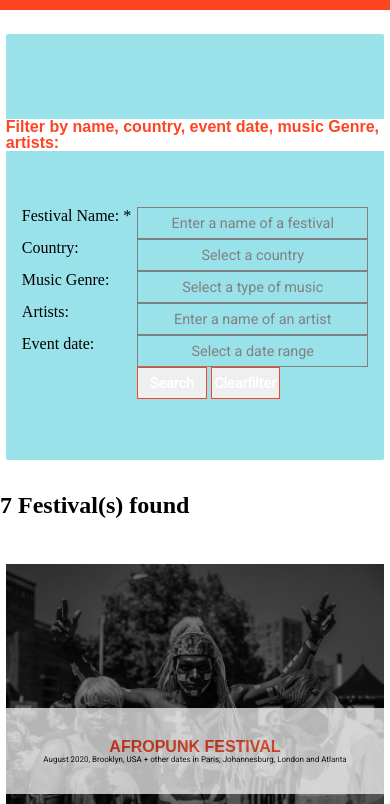
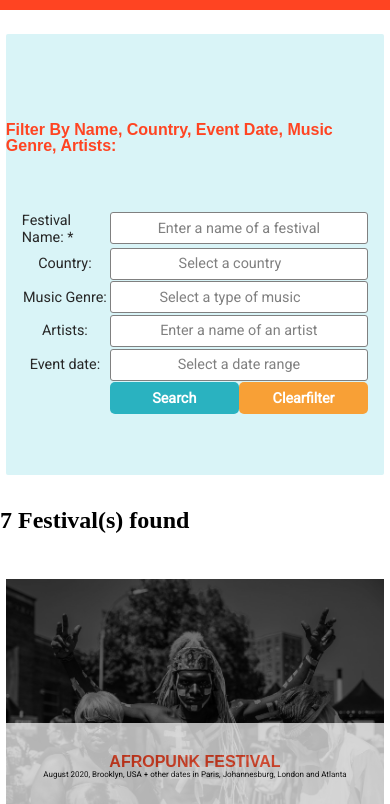
Before and after one commit to CalyCherkaoui/CapstoneProject-FestivallyYours, a website: page dist/result.html in a window 390 px wide. Shown: the part 40-844 px from the top of the page. Drawn offline with Linux system fonts and the light colour scheme; a web font is replaced by a local one.

Commit message:
finishing the styling and the responsiveness of the form section in the result page

```diff
--- a/scss/_config.scss
+++ b/scss/_config.scss
@@ -2,12 +2,13 @@
 $primary: #f42;
 $secondary: lighten($primary, 30%);
 $text-light: white;
-$text-shade: lighten(grey, 30%);
+$text-shade: lighten(rgb(97, 94, 94), 30%);
 $text-dark: #272727;
 $text-grey: gray;
 $nav-hover: white;
 $footer-dark: black;
 $footer-light: #272727;
+$form-grey:  	#D8D8D8;
 
 // other colors for use
 
--- a/scss/_forms.scss
+++ b/scss/_forms.scss
@@ -4,7 +4,7 @@
   width: 97%;
   margin: 2rem auto;
   padding: 2.8125rem 0;
-  background-color: lighten($color: $my-light-blue, $amount: 30%);
+  background-color: lighten($color:$my-light-blue, $amount:45%);
   border-radius: 2px;
 
   display: grid;
@@ -14,36 +14,42 @@
     align-self: center;
     justify-self: center;
     @include self-center;
-    background-color: white;
+    // background-color: white;
     font-family: $capital;
     font-size: 1rem;
     line-height: 1rem;
     height: auto;
     overflow: hidden;
     color: $primary;
+    text-transform: capitalize;
 
     @include desktop {
       @include ease-out;
-      font-size: 1.2rem;
-      line-height: 1.5rem;
+      font-size: 1.5rem;
+      line-height: 2rem;
     }
   }
 
   &-form {
+    align-self: center;
+    justify-self: center;
     width: 100%;
     height: 100%;
     padding: 1rem;
+    // margin: auto;
     // background-color: yellow;
     display: grid;
-    grid-template-columns: 1fr 2fr;
-    grid-template-rows: repeat(7, auto);
+    grid-template-columns: 1fr 3fr;
+    // grid-template-rows: repeat(7, auto);
+    grid-gap: 0.1rem;
 
     @include desktop {
-      grid-template-columns: repeat(6, auto);
+      grid-template-columns: repeat(6, 1fr);
       grid-template-rows: 1fr 1fr;
     }
 
     &__element-title_desk {
+      align-self: end;
       display: none;
 
       @include desktop {
@@ -52,6 +58,8 @@
     }
 
     &__element-title {
+      @include self-center;
+
       @include desktop {
         display: none;
       }
@@ -62,6 +70,7 @@
 
       @include desktop {
         display: block;
+
       }
     }
 
@@ -71,17 +80,29 @@
       }
     }
 
-    input[type=text] {
-      padding-left: 1rem;
+    label {
+      font-size: 0.9rem;
+      font-family: $text-regular;
+      color: $footer-light;
+    }
+
+    input {
+      // padding-left: 1rem;
       height: 2rem;
       width: 100%;
       border: solid 0.5px $text-grey;
+      border-radius: 3px;
       // outline-color: opacify($color: $text-shade, $amount: 0.7);
-      outline: none;
-      background: transparent;
+      // outline: none;
+      background: $text-light;
       padding: 0.4rem 0;
       text-align: center;
-      z-index: 2;
+      // z-index: 2;
+
+      @include desktop {
+        height: 2.5rem;
+      }
+
 
       &::placeholder {
         font-size: 0.9rem;
@@ -93,20 +114,46 @@
       }
     }
 
+    &__element-btn {
+      display: grid;
+      grid-template-columns: 1fr 1fr
+    }
+
     button {
-      width: 30%;
       height: 2rem;
+      padding-left: 1.5rem;
+      padding-right: 1.5rem;
       font-size: 0.9rem;
       color: $text-light;
       font-family: $text-regular;
       font-weight: 700;
       line-height: normal;
-      border: solid 1px $primary;
-      outline: none;
+      // border: solid 0.5px $primary;
+      border: none;
+      border-radius: 5px;
+      // outline: none;
+      box-shadow: none;
+      transition-duration: 0.4s;
+
+      &:focus {
+        background-color: initial;
+      }
+
+      &:nth-of-type(1) {
+        background-color: $my-light-blue;
+      }
+
+      &:nth-of-type(2) {
+        background-color: $my-light-orange;
+      }
+
+      @include desktop {
+        height: 2.5rem;
+      }
 
       &:hover {
         cursor: pointer;
-        background-color: rgba($color: grey, $alpha: 0.1);
+        background-color: $text-light;
         color: $primary;
         @include ease-out;
       }
--- a/scss/main.scss
+++ b/scss/main.scss
@@ -17,10 +17,14 @@
   overflow-x: hidden;
 }
 
+html {
+  min-width: 22rem;
+}
 
 body {
   background-color: $text-light;
   width: 100%;
+  min-width: 22rem;
 }
 
 header {
```
Also changed, not shown: dist/css/main.css, dist/result.html.
